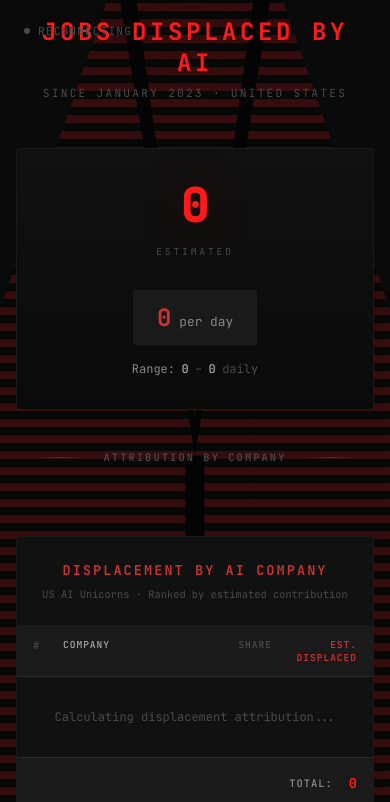
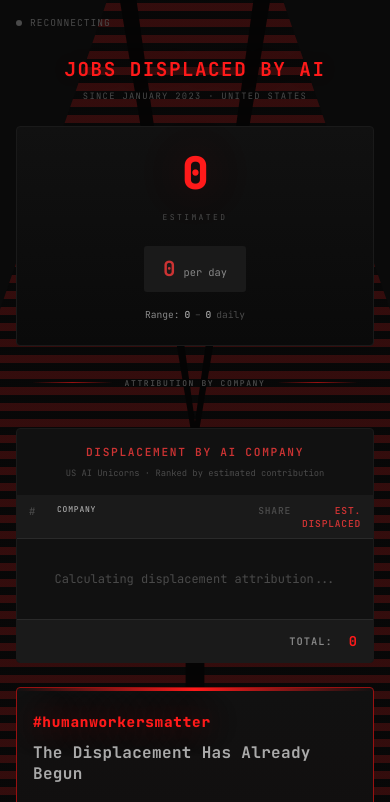
Before and after one commit to exexexll/humanworkersmatter, a website: page public/index.html in a window 390 px wide. Shown: the top 802 px of the page. Drawn offline with Linux system fonts and the light colour scheme.

Commit message:
Improve mobile responsiveness

```diff
--- a/public/styles.css
+++ b/public/styles.css
@@ -626,75 +626,250 @@ body {
   text-decoration: underline;
 }
 
-/* Responsive */
+/* Responsive - Tablet */
+@media (max-width: 768px) {
+  .container {
+    padding: 1.5rem;
+  }
+
+  .header {
+    margin-bottom: 2rem;
+  }
+
+  .title {
+    font-size: 1.4rem;
+    letter-spacing: 0.1em;
+  }
+
+  .companies-section {
+    margin-top: 2rem;
+  }
+}
+
+/* Responsive - Mobile */
 @media (max-width: 600px) {
+  body {
+    align-items: flex-start;
+    padding-top: env(safe-area-inset-top, 0);
+    padding-bottom: env(safe-area-inset-bottom, 0);
+  }
+
   .container {
+    padding: 1rem;
+    padding-top: 3.5rem;
+  }
+
+  /* Status - move to top right on mobile */
+  .status-bar {
+    top: 1rem;
+    left: 1rem;
+  }
+
+  .status-indicator {
+    font-size: 0.6rem;
+  }
+
+  /* Header */
+  .header {
+    margin-bottom: 1.5rem;
+  }
+
+  .title {
+    font-size: 1.2rem;
+    letter-spacing: 0.08em;
+  }
+
+  .subtitle {
+    font-size: 0.55rem;
+    letter-spacing: 0.15em;
+  }
+
+  /* Counter */
+  .counter-block {
+    padding: 1.5rem 1rem;
+  }
+
+  .counter-digits {
+    font-size: 2.8rem;
+  }
+
+  .counter-digits .decimal {
+    font-size: 0.35em;
+  }
+
+  .estimate-label {
+    font-size: 0.5rem;
+    margin-bottom: 1.5rem;
+  }
+
+  .rate-display {
+    padding: 0.6rem 1.2rem;
+  }
+
+  .rate-value {
+    font-size: 1.3rem;
+  }
+
+  .rate-unit {
+    font-size: 0.65rem;
+  }
+
+  .range-display {
+    font-size: 0.6rem;
+    gap: 0.3rem;
+  }
+
+  /* Divider */
+  .page-divider {
+    margin: 2rem 0 1rem;
+    gap: 0.75rem;
+  }
+
+  .divider-text {
+    font-size: 0.5rem;
+  }
+
+  /* Companies Section */
+  .companies-section {
+    margin-top: 1.5rem;
+  }
+
+  .companies-header {
     padding: 1rem;
   }
 
-  .counter-block {
-    padding: 2rem 1rem;
+  .companies-header h2 {
+    font-size: 0.7rem;
   }
 
-  .rate-display {
-    padding: 0.75rem 1.5rem;
+  .companies-subtitle {
+    font-size: 0.55rem;
   }
 
-  .rate-value {
-    font-size: 1.5rem;
-  }
-
-  .disclaimer {
-    padding: 0.75rem 1rem;
-  }
-
-  .footer-links {
-    flex-wrap: wrap;
+  .companies-table-header {
+    padding: 0.5rem 0.75rem;
+    font-size: 0.5rem;
   }
 
   .companies-table-header,
   .company-row {
-    grid-template-columns: 30px 1fr 55px 85px;
+    grid-template-columns: 28px 1fr 50px 70px;
   }
 
   .col-industry {
     display: none;
   }
 
-  .companies-list {
-    max-height: 300px;
+  .company-row {
+    padding: 0.5rem 0.75rem;
+    font-size: 0.6rem;
   }
 
-  .page-divider {
-    margin: 2.5rem 0 1.5rem;
+  .col-jobs {
+    font-size: 0.6rem;
+  }
+
+  .companies-list {
+    max-height: 280px;
+  }
+
+  .companies-footer {
+    padding: 0.75rem 1rem;
+    font-size: 0.6rem;
+  }
+
+  /* Manifesto */
+  .manifesto-section {
+    padding: 1.5rem 1rem;
+    margin: 1.5rem 0;
+  }
+
+  .manifesto-tag {
+    font-size: 0.9rem;
+    margin-bottom: 0.75rem;
+  }
+
+  .manifesto-title {
+    font-size: 1rem;
+    margin-bottom: 1.25rem;
+  }
+
+  .manifesto-content {
     gap: 1rem;
   }
 
-  .manifesto-section {
-    padding: 2rem 1.5rem;
-    margin: 2rem 0;
+  .manifesto-content p {
+    font-size: 0.75rem;
+    line-height: 1.6;
+  }
+
+  .manifesto-cta {
+    padding-top: 1rem;
+  }
+
+  .manifesto-credits {
+    margin-top: 1.5rem;
+    padding-top: 1rem;
+    gap: 0.5rem;
+  }
+
+  .credit-line {
+    font-size: 0.65rem;
+  }
+
+  /* Footer */
+  .disclaimer {
+    padding: 0.75rem 1rem;
+  }
+
+  .disclaimer-text {
+    font-size: 0.6rem;
+    line-height: 1.5;
+  }
+
+  .footer-links {
+    flex-wrap: wrap;
+    gap: 0.5rem;
+    font-size: 0.6rem;
+  }
+
+  .footer-links span {
+    display: none;
+  }
+
+  .footer-links a {
+    padding: 0.3rem 0.5rem;
+    background: var(--gray-dark);
+    border-radius: 3px;
+  }
+}
+
+/* Extra small screens */
+@media (max-width: 380px) {
+  .container {
+    padding: 0.75rem;
+    padding-top: 3rem;
+  }
+
+  .title {
+    font-size: 1rem;
+  }
+
+  .counter-digits {
+    font-size: 2.2rem;
+  }
+
+  .companies-table-header,
+  .company-row {
+    grid-template-columns: 24px 1fr 45px 60px;
   }
 
   .manifesto-tag {
-    font-size: 1rem;
+    font-size: 0.8rem;
   }
 
   .manifesto-title {
-    font-size: 1.1rem;
-  }
-
-  .manifesto-content p {
-    font-size: 0.8rem;
-  }
-
-  .action-items {
-    flex-direction: column;
-    gap: 0.5rem;
-  }
-
-  .action-item {
-    width: 100%;
-    text-align: center;
+    font-size: 0.9rem;
   }
 }
 
```
